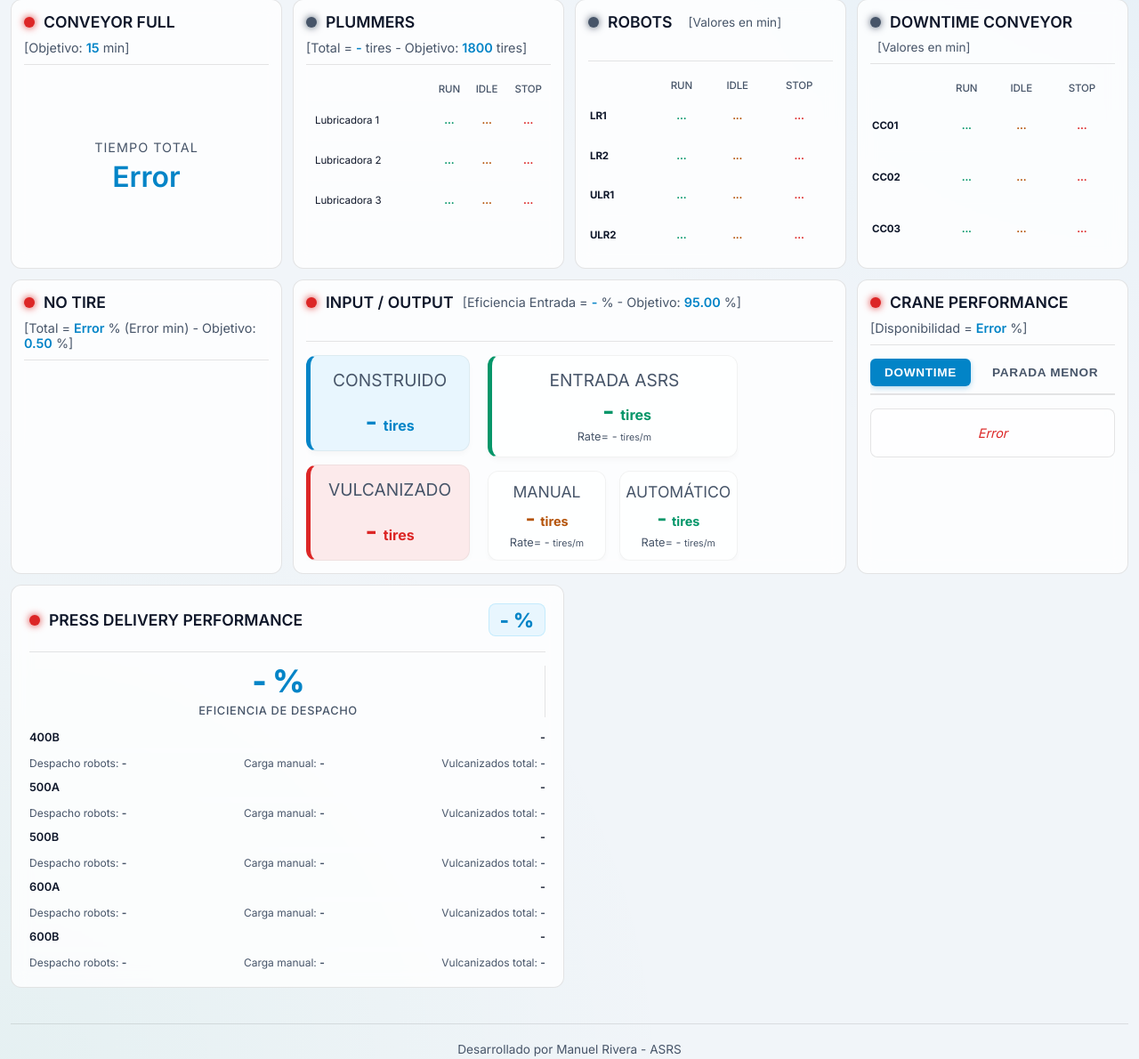
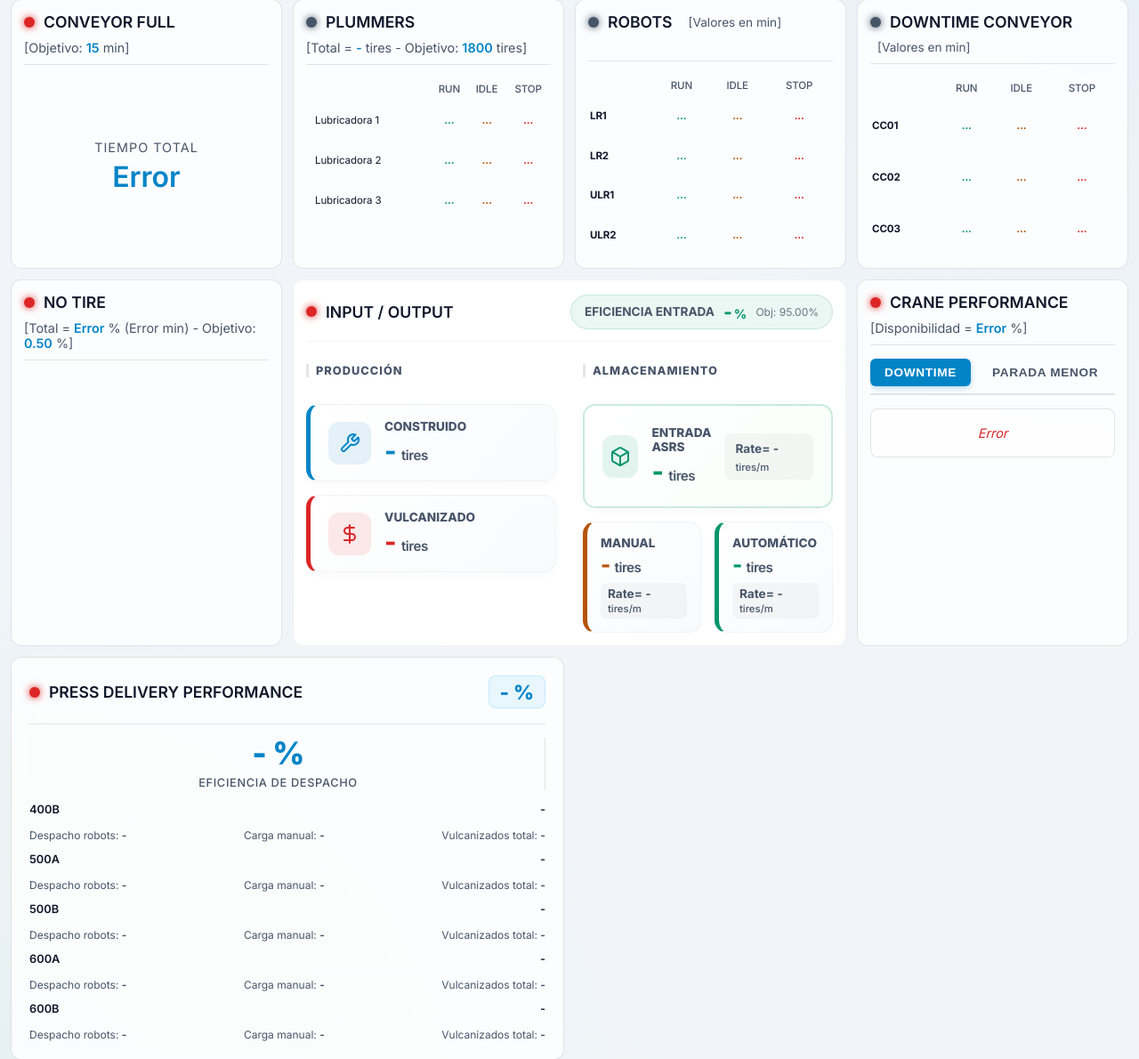
Before and after one commit to Manuel-GY/Dashboard-ASRS, a PHP site: page / in a window 1280 px wide. Shown: the part 202-1392 px from the top of the page at 89% size. Run offline with PHP 8.4, Linux system fonts and the light colour scheme.

Commit message:
style: custom manual redesign of INPUT/OUTPUT card for light mode elegance

```diff
--- a/static/index.html
+++ b/static/index.html
@@ -235,50 +235,81 @@
 
 
             <!-- INPUT / OUTPUT -->
-            <section class="card" style="grid-column: span 2;">
-                <div class="card-header">
+            <section class="card io-premium-card" style="grid-column: span 2;">
+                <div class="card-header io-premium-header">
                     <div class="card-title">
                         <span class="indicator green" id="ind-io"></span>
                         <h2>INPUT / OUTPUT</h2>
-                        <span class="kpi-bracket">[Eficiencia Entrada = <span class="highlight" id="io-efficiency">-</span> % - Objetivo: <span class="highlight">95.00</span> %]</span>
+                    </div>
+                    <div class="io-premium-efficiency">
+                        <span class="io-eff-title">Eficiencia Entrada</span>
+                        <div class="io-eff-value-container">
+                            <span class="io-eff-value" id="io-efficiency">-</span>
+                            <span class="io-eff-percent">%</span>
+                        </div>
+                        <span class="io-eff-target">Obj: 95.00%</span>
                     </div>
                 </div>
+
                 <div class="card-content">
-                    <div class="stats-grid" style="grid-template-columns: 1fr 1fr; gap: 20px;">
+                    <div class="io-premium-grid">
 
-                        <!-- Columna Izquierda: Construido y Vulcanizado -->
-                        <div style="display: flex; flex-direction: column; gap: 15px;">
-                            <div class="stat-box" style="display: flex; justify-content: space-between; align-items: center; background: rgba(56, 189, 248, 0.1); padding: 15px 20px; border-left: 5px solid var(--accent-color);">
-                                <span class="label" style="font-size: 1.2rem; margin-bottom: 0;">Construido</span>
-                                <span class="value" id="io-construido-val" style="color: var(--accent-color); font-size: 1.8rem;">- <small style="font-size: 1rem;">tires</small></span>
+                        <!-- Columna Izquierda: Construcción y Vulcanizado (Producción) -->
+                        <div class="io-premium-column">
+                            <h3 class="io-column-title">Producción</h3>
+
+                            <div class="io-premium-box blue-theme">
+                                <div class="io-icon-container">
+                                    <svg width="24" height="24" viewBox="0 0 24 24" fill="none" stroke="currentColor" stroke-width="2" stroke-linecap="round" stroke-linejoin="round"><path d="M14.7 6.3a1 1 0 0 0 0 1.4l1.6 1.6a1 1 0 0 0 1.4 0l3.77-3.77a6 6 0 0 1-7.94 7.94l-6.91 6.91a2.12 2.12 0 0 1-3-3l6.91-6.91a6 6 0 0 1 7.94-7.94l-3.76 3.76z"></path></svg>
+                                </div>
+                                <div class="io-box-data">
+                                    <span class="io-box-label">Construido</span>
+                                    <span class="io-box-value" id="io-construido-val">- <small>tires</small></span>
+                                </div>
                             </div>
 
-                            <div class="stat-box" style="display: flex; justify-content: space-between; align-items: center; background: rgba(239, 68, 68, 0.1); padding: 15px 20px; border-left: 5px solid var(--danger-color);">
-                                <span class="label" style="font-size: 1.2rem; margin-bottom: 0;">Vulcanizado</span>
-                                <span class="value" id="io-vulcanizado-val" style="color: var(--danger-color); font-size: 1.8rem;">- <small style="font-size: 1rem;">tires</small></span>
+                            <div class="io-premium-box red-theme">
+                                <div class="io-icon-container">
+                                    <svg width="24" height="24" viewBox="0 0 24 24" fill="none" stroke="currentColor" stroke-width="2" stroke-linecap="round" stroke-linejoin="round"><path d="M12 2v20M17 5H9.5a3.5 3.5 0 0 0 0 7h5a3.5 3.5 0 0 1 0 7H6"></path></svg>
+                                </div>
+                                <div class="io-box-data">
+                                    <span class="io-box-label">Vulcanizado</span>
+                                    <span class="io-box-value" id="io-vulcanizado-val">- <small>tires</small></span>
+                                </div>
                             </div>
                         </div>
 
-                        <!-- Columna Derecha: ASRS y Manual/Auto -->
-                        <div style="display: flex; flex-direction: column; gap: 15px;">
-                            <div class="stat-box" style="display: flex; justify-content: space-between; align-items: center; padding: 15px 20px; border-left: 5px solid var(--success-color);">
-                                <span class="label" style="font-size: 1.2rem; margin-bottom: 0;">Entrada ASRS</span>
-                                <div style="text-align: right;">
-                                    <span class="value" id="io-entrada-val" style="color: var(--success-color); font-size: 1.8rem;">- <small style="font-size: 1rem;">tires</small></span>
-                                    <span class="sub-value" id="io-entrada-rate" style="display: block; margin-top: 4px;">Rate= - <small>tires/m</small></span>
+                        <!-- Columna Derecha: Almacenamiento ASRS -->
+                        <div class="io-premium-column">
+                            <h3 class="io-column-title">Almacenamiento</h3>
+
+                            <div class="io-premium-box green-theme highlight-box">
+                                <div class="io-icon-container">
+                                    <svg width="24" height="24" viewBox="0 0 24 24" fill="none" stroke="currentColor" stroke-width="2" stroke-linecap="round" stroke-linejoin="round"><path d="M21 16V8a2 2 0 0 0-1-1.73l-7-4a2 2 0 0 0-2 0l-7 4A2 2 0 0 0 3 8v8a2 2 0 0 0 1 1.73l7 4a2 2 0 0 0 2 0l7-4A2 2 0 0 0 21 16z"></path><polyline points="3.27 6.96 12 12.01 20.73 6.96"></polyline><line x1="12" y1="22.08" x2="12" y2="12"></line></svg>
+                                </div>
+                                <div class="io-box-data" style="flex:1;">
+                                    <span class="io-box-label">Entrada ASRS</span>
+                                    <span class="io-box-value" id="io-entrada-val">- <small>tires</small></span>
+                                </div>
+                                <div class="io-box-rate-container">
+                                    <span class="io-box-rate" id="io-entrada-rate">Rate= - <small>tires/m</small></span>
                                 </div>
                             </div>
 
-                            <div style="display: flex; gap: 15px;">
-                                <div class="stat-box" style="flex: 1; padding: 12px 15px;">
-                                    <span class="label" style="font-size: 1.1rem;">Manual</span>
-                                    <span class="value" id="io-manual-val" style="color: var(--warning-color); font-size: 1.5rem;">- <small style="font-size: 0.9rem;">tires</small></span>
-                                    <span class="sub-value" id="io-manual-rate">Rate= - <small>tires/m</small></span>
+                            <div class="io-premium-split">
+                                <div class="io-premium-box orange-theme mini-box">
+                                    <div class="io-box-data">
+                                        <span class="io-box-label">Manual</span>
+                                        <span class="io-box-value" id="io-manual-val">- <small>tires</small></span>
+                                        <span class="io-box-rate" id="io-manual-rate">Rate= - <small>tires/m</small></span>
+                                    </div>
                                 </div>
-                                <div class="stat-box" style="flex: 1; padding: 12px 15px;">
-                                    <span class="label" style="font-size: 1.1rem;">Automático</span>
-                                    <span class="value" id="io-auto-val" style="color: var(--success-color); font-size: 1.5rem;">- <small style="font-size: 0.9rem;">tires</small></span>
-                                    <span class="sub-value" id="io-auto-rate">Rate= - <small>tires/m</small></span>
+                                <div class="io-premium-box green-theme mini-box">
+                                    <div class="io-box-data">
+                                        <span class="io-box-label">Automático</span>
+                                        <span class="io-box-value" id="io-auto-val">- <small>tires</small></span>
+                                        <span class="io-box-rate" id="io-auto-rate">Rate= - <small>tires/m</small></span>
+                                    </div>
                                 </div>
                             </div>
                         </div>
--- a/static/style.css
+++ b/static/style.css
@@ -1003,3 +1003,197 @@ button[disabled] {
     cursor: not-allowed;
     pointer-events: none;
 }
+
+/* =========================================
+   IO PREMIUM LIGHT MODE DESIGN
+========================================= */
+.io-premium-card {
+    background: #ffffff;
+    border: 1px solid rgba(0,0,0,0.05);
+}
+
+.io-premium-header {
+    align-items: center;
+    border-bottom: 1px solid rgba(0,0,0,0.03);
+    padding-bottom: 12px;
+}
+
+.io-premium-efficiency {
+    display: flex;
+    align-items: center;
+    gap: 10px;
+    background: rgba(5, 150, 105, 0.08);
+    padding: 6px 15px;
+    border-radius: 30px;
+    border: 1px solid rgba(5, 150, 105, 0.15);
+}
+
+.io-eff-title {
+    font-size: 0.85rem;
+    font-weight: 700;
+    color: var(--text-muted);
+    text-transform: uppercase;
+}
+
+.io-eff-value-container {
+    display: flex;
+    align-items: baseline;
+    gap: 2px;
+}
+
+.io-eff-value {
+    font-size: 1.3rem;
+    font-weight: 900;
+    color: var(--success-color);
+}
+
+.io-eff-percent {
+    font-size: 0.9rem;
+    font-weight: 700;
+    color: var(--success-color);
+}
+
+.io-eff-target {
+    font-size: 0.75rem;
+    color: var(--text-muted);
+    opacity: 0.8;
+}
+
+.io-premium-grid {
+    display: grid;
+    grid-template-columns: 1fr 1fr;
+    gap: 30px;
+    margin-top: 10px;
+}
+
+.io-column-title {
+    font-size: 0.8rem;
+    font-weight: 800;
+    color: var(--text-muted);
+    text-transform: uppercase;
+    letter-spacing: 1px;
+    margin-bottom: 15px;
+    padding-left: 8px;
+    border-left: 3px solid var(--border-color);
+}
+
+.io-premium-column {
+    display: flex;
+    flex-direction: column;
+    gap: 15px;
+}
+
+.io-premium-box {
+    display: flex;
+    align-items: center;
+    gap: 15px;
+    padding: 16px 20px;
+    border-radius: 14px;
+    background: linear-gradient(135deg, rgba(255,255,255,1), rgba(248,250,252,1));
+    border: 1px solid rgba(0,0,0,0.04);
+    box-shadow: 0 4px 10px rgba(0,0,0,0.02);
+    transition: all 0.3s ease;
+}
+
+.io-premium-box:hover {
+    transform: translateY(-3px);
+    box-shadow: 0 10px 20px rgba(0,0,0,0.06);
+}
+
+.io-premium-box.highlight-box {
+    padding: 22px 20px;
+    border-width: 2px;
+    background: linear-gradient(135deg, rgba(255,255,255,1), rgba(240,253,244,0.5));
+}
+
+.io-premium-split {
+    display: flex;
+    gap: 15px;
+}
+
+.io-premium-box.mini-box {
+    flex: 1;
+    padding: 15px;
+    flex-direction: column;
+    align-items: flex-start;
+    gap: 8px;
+}
+
+.io-icon-container {
+    display: flex;
+    align-items: center;
+    justify-content: center;
+    width: 48px;
+    height: 48px;
+    border-radius: 12px;
+}
+
+.io-box-data {
+    display: flex;
+    flex-direction: column;
+    gap: 2px;
+}
+
+.io-box-label {
+    font-size: 0.85rem;
+    font-weight: 800;
+    color: var(--text-muted);
+    text-transform: uppercase;
+}
+
+.io-box-value {
+    font-size: 1.8rem;
+    font-weight: 800;
+    letter-spacing: -0.5px;
+}
+
+.io-box-value small {
+    font-size: 0.95rem;
+    font-weight: 600;
+    color: var(--text-muted);
+}
+
+.io-box-rate-container {
+    background: rgba(0,0,0,0.03);
+    padding: 6px 12px;
+    border-radius: 8px;
+}
+
+.io-box-rate {
+    font-size: 0.85rem;
+    font-weight: 700;
+    color: var(--text-muted);
+}
+
+.io-box-rate small {
+    font-weight: 500;
+}
+
+.io-premium-box.mini-box .io-box-value {
+    font-size: 1.5rem;
+}
+
+.io-premium-box.mini-box .io-box-rate {
+    padding: 4px 8px;
+    background: rgba(0,0,0,0.03);
+    border-radius: 6px;
+    display: inline-block;
+    margin-top: 4px;
+}
+
+/* Color Themes */
+.blue-theme { border-left: 5px solid var(--accent-color); }
+.blue-theme .io-icon-container { background: rgba(2, 132, 199, 0.1); color: var(--accent-color); }
+.blue-theme .io-box-value { color: var(--accent-color); }
+
+.red-theme { border-left: 5px solid var(--danger-color); }
+.red-theme .io-icon-container { background: rgba(220, 38, 38, 0.1); color: var(--danger-color); }
+.red-theme .io-box-value { color: var(--danger-color); }
+
+.green-theme { border-left: 5px solid var(--success-color); }
+.green-theme .io-icon-container { background: rgba(5, 150, 105, 0.1); color: var(--success-color); }
+.green-theme .io-box-value { color: var(--success-color); }
+.green-theme.highlight-box { border-color: rgba(5, 150, 105, 0.2); }
+
+.orange-theme { border-left: 5px solid var(--warning-color); }
+.orange-theme .io-box-value { color: var(--warning-color); }
```
